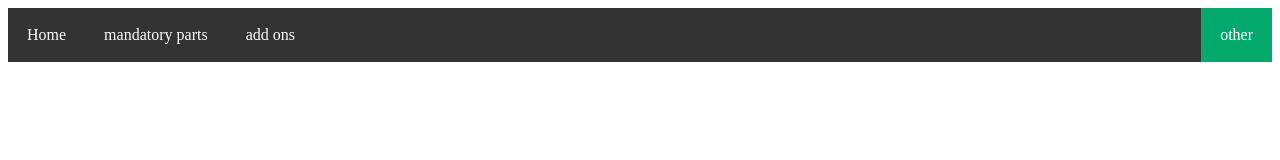
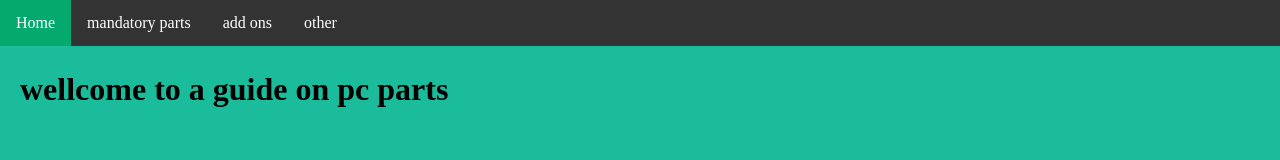
Before and after one commit to SPiccioni1616/pc-parts, a plain HTML site: page index.html in a window 1280 px wide. Shown: the top 160 px of the page. Drawn offline with Linux system fonts and the light colour scheme.

Commit message:
Update index.html

```diff
--- a/index.html
+++ b/index.html
@@ -2,12 +2,17 @@
 <html>
 <head>
 <style>
+body {margin:0;}
+
 ul {
   list-style-type: none;
   margin: 0;
   padding: 0;
   overflow: hidden;
   background-color: #333;
+  position: fixed;
+  top: 0;
+  width: 100%;
 }
 
 li {
@@ -18,7 +23,7 @@ li a {
   display: block;
   color: white;
   text-align: center;
-  padding: 18px 19px;
+  padding: 14px 16px;
   text-decoration: none;
 }
 
@@ -34,11 +39,16 @@ li a:hover:not(.active) {
 <body>
 
 <ul>
-  <li><a href="#home">Home</a></li>
+  <li><a class="active" href="#home">Home</a></li>
   <li><a href="#mandatory parts">mandatory parts</a></li>
   <li><a href="#add ons">add ons</a></li>
-  <li style="float:right"><a class="active" href="#other">other</a></li>
+  <li><a href="#other">other</a></li>
 </ul>
+
+<div style="padding:20px;margin-top:30px;background-color:#1abc9c;height:1500px;">
+  <h1>wellcome to a guide on pc parts</h1>
+
+</div>
 
 </body>
 </html>
```
